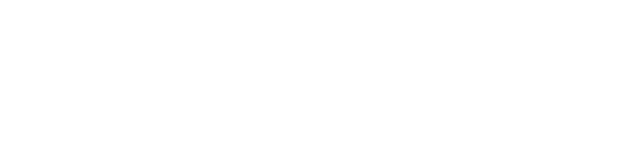
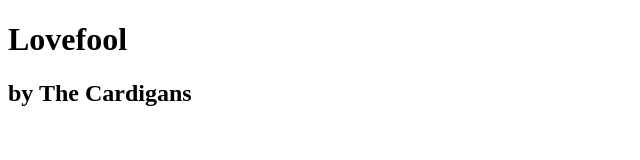
Before and after one commit to Geometric7/learning-git-2, a plain HTML site: page index.html in a window 1280 px wide. Shown: the whole page, without its empty margins (0-640 px from the left). Drawn offline with Linux system fonts and the light colour scheme; files that its build step writes are made by us from their sources.

Commit message:
Add html for page header

```diff
--- a/index.html
+++ b/index.html
@@ -7,5 +7,9 @@
         <link rel="stylesheet" href="style.css">
     </head>
     <body>
+    	<header>
+    		<h1>Lovefool</h1>
+    		<h2>by The Cardigans</h2>
+    	</header>
     </body>
 </html>
```
